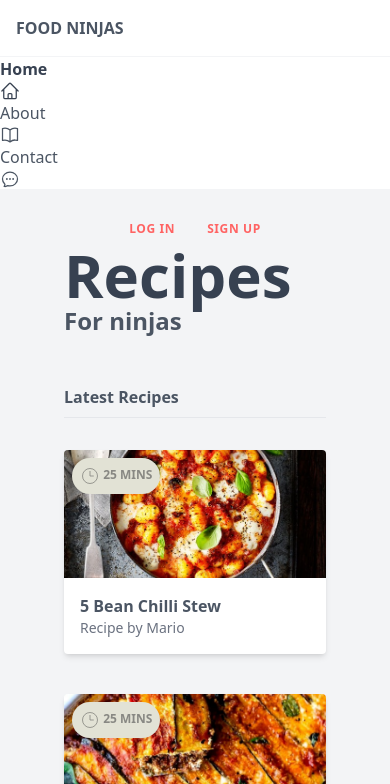
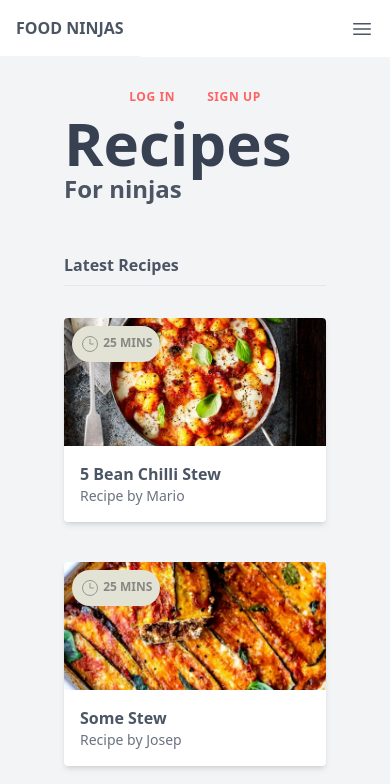
Before and after one commit to Jonnybuoy/tailwindcss_refresher, a website: page public/index.html in a window 390 px wide. Shown: the top 784 px of the page. Drawn offline with Linux system fonts and the light colour scheme.

Commit message:
Responsive navs

```diff
--- a/public/index.html
+++ b/public/index.html
@@ -8,38 +8,44 @@
 </head>
 
 <body class="text-gray-600">
+    <!-- content wrapper -->
     <div class="grid md:grid-cols-3">
-        <!-- content wrapper -->
-        <div class="md:col-span-1">
-            <nav>
-                <div>
+        <div class="md:col-span-1 md:flex md:justify-end">
+            <nav class="text-right">
+                <div class="flex justify-between items-center">
                     <h1 class="font-bold uppercase p-4 border-b border-gray-100 text-mammoth">
-                        <a href="/">Food Ninjas</a>
+                        <a href="/" class="hover:text-gray-700">Food Ninjas</a>
                     </h1>
+                    <div class="px-4 md:hidden cursor-pointer" id="burger">
+                        <svg class="w-6" xmlns="http://www.w3.org/2000/svg" fill="none" viewBox="0 0 24 24" stroke-width="1.5" stroke="currentColor" class="w-6 h-6">
+                            <path stroke-linecap="round" stroke-linejoin="round" d="M3.75 6.75h16.5M3.75 12h16.5m-16.5 5.25h16.5" />
+                          </svg>
+
+                    </div>
                 </div>
-                <ul>
-                    <li class="text-gray-700 font-bold">
-                        <a href="#">
+                <ul class="text-sm mt-6 hidden md:block" id="menu">
+                    <li class="text-gray-700 font-bold py-1">
+                        <a href="#" class="flex px-4 justify-end border-r-4 border-primary">
                             <span>Home</span>
-                            <svg class="w-5" xmlns="http://www.w3.org/2000/svg" fill="none" viewBox="0 0 24 24" stroke-width="1.5" stroke="currentColor" class="w-6 h-6">
+                            <svg class="w-5 ml-2" xmlns="http://www.w3.org/2000/svg" fill="none" viewBox="0 0 24 24" stroke-width="1.5" stroke="currentColor" class="w-6 h-6">
                                 <path stroke-linecap="round" stroke-linejoin="round" d="M2.25 12l8.954-8.955c.44-.439 1.152-.439 1.591 0L21.75 12M4.5 9.75v10.125c0 .621.504 1.125 1.125 1.125H9.75v-4.875c0-.621.504-1.125 1.125-1.125h2.25c.621 0 1.125.504 1.125 1.125V21h4.125c.621 0 1.125-.504 1.125-1.125V9.75M8.25 21h8.25" />
                               </svg>
 
                         </a>
                     </li>
-                    <li>
-                        <a href="#">
+                    <li class="py-1">
+                        <a href="#" class="flex px-4 justify-end border-r-4 border-white">
                             <span>About</span>
-                            <svg class="w-5" xmlns="http://www.w3.org/2000/svg" fill="none" viewBox="0 0 24 24" stroke-width="1.5" stroke="currentColor" class="w-6 h-6">
+                            <svg class="w-5 ml-2" xmlns="http://www.w3.org/2000/svg" fill="none" viewBox="0 0 24 24" stroke-width="1.5" stroke="currentColor" class="w-6 h-6">
                                 <path stroke-linecap="round" stroke-linejoin="round" d="M12 6.042A8.967 8.967 0 006 3.75c-1.052 0-2.062.18-3 .512v14.25A8.987 8.987 0 016 18c2.305 0 4.408.867 6 2.292m0-14.25a8.966 8.966 0 016-2.292c1.052 0 2.062.18 3 .512v14.25A8.987 8.987 0 0018 18a8.967 8.967 0 00-6 2.292m0-14.25v14.25" />
                               </svg>
 
                         </a>
                     </li>
-                    <li>
-                        <a href="#">
+                    <li class="py-1">
+                        <a href="#" class="flex px-4 justify-end border-r-4 border-white">
                             <span>Contact</span>
-                            <svg class="w-5" xmlns="http://www.w3.org/2000/svg" fill="none" viewBox="0 0 24 24" stroke-width="1.5" stroke="currentColor" class="w-6 h-6">
+                            <svg class="w-5 ml-2" xmlns="http://www.w3.org/2000/svg" fill="none" viewBox="0 0 24 24" stroke-width="1.5" stroke="currentColor" class="w-6 h-6">
                                 <path stroke-linecap="round" stroke-linejoin="round" d="M8.625 12a.375.375 0 11-.75 0 .375.375 0 01.75 0zm0 0H8.25m4.125 0a.375.375 0 11-.75 0 .375.375 0 01.75 0zm0 0H12m4.125 0a.375.375 0 11-.75 0 .375.375 0 01.75 0zm0 0h-.375M21 12c0 4.556-4.03 8.25-9 8.25a9.764 9.764 0 01-2.555-.337A5.972 5.972 0 015.41 20.97a5.969 5.969 0 01-.474-.065 4.48 4.48 0 00.978-2.025c.09-.457-.133-.901-.467-1.226C3.93 16.178 3 14.189 3 12c0-4.556 4.03-8.25 9-8.25s9 3.694 9 8.25z" />
                               </svg>
 
@@ -52,8 +58,8 @@
 
         <main class="px-16 py-6 bg-gray-100 md:col-span-2">
             <div class="flex justify-center md:justify-end">
-                <a href="#" class="btn text-primary border-primary md:border-2">Log in</a>
-                <a href="#" class="btn text-primary ml-2 border-primary md:border-2">Sign up</a>
+                <a href="#" class="btn text-primary border-primary md:border-2 hover:bg-primary hover:text-white">Log in</a>
+                <a href="#" class="btn text-primary ml-2 border-primary md:border-2 hover:bg-primary hover:text-white">Sign up</a>
             </div>
 
             <header>
@@ -66,7 +72,7 @@
 
                 <div class="mt-8 grid lg:grid-cols-3 gap-10">
                     <!-- cards go here -->
-                    <div class="card">
+                    <div class="card hover:shadow-lg">
                         <img src="img/food1.jpg" alt="Food" class="w-full h-32 sm:h-48 object-cover">
                         <div class="m-4">
                             <span class="font-bold">5 Bean Chilli Stew</span>
@@ -81,7 +87,7 @@
                         </div>
                     </div>
 
-                    <div class="card">
+                    <div class="card hover:shadow-lg">
                         <img src="img/food2.jpg" alt="Chakula" class="w-full h-32 sm:h-48 object-cover">
                         <div class="m-4">
                             <span class="font-bold">Some Stew</span>
@@ -96,7 +102,7 @@
                         </div>
                     </div>
 
-                    <div class="card">
+                    <div class="card hover:shadow-lg">
                         <img src="img/food3.jpg" alt="Munchies" class="w-full h-32 sm:h-48 object-cover">
                         <div class="m-4">
                             <span class="font-bold">Another Stew</span>
@@ -124,6 +130,8 @@
             </div>
         </main>
     </div>
+
+    <script src="index.js"></script>
 </body>
 
 </html>
--- /dev/null
+++ b/public/index.js
@@ -0,0 +1,10 @@
+const menu = document.querySelector('#menu');
+const burger = document.querySelector('#burger');
+
+burger.addEventListener('click', () => {
+    if (menu.classList.contains('hidden')) {
+        menu.classList.remove('hidden')
+    } else {
+        menu.classList.add('hidden')
+    }
+})
```
Also changed, not shown: public/styles.css.
